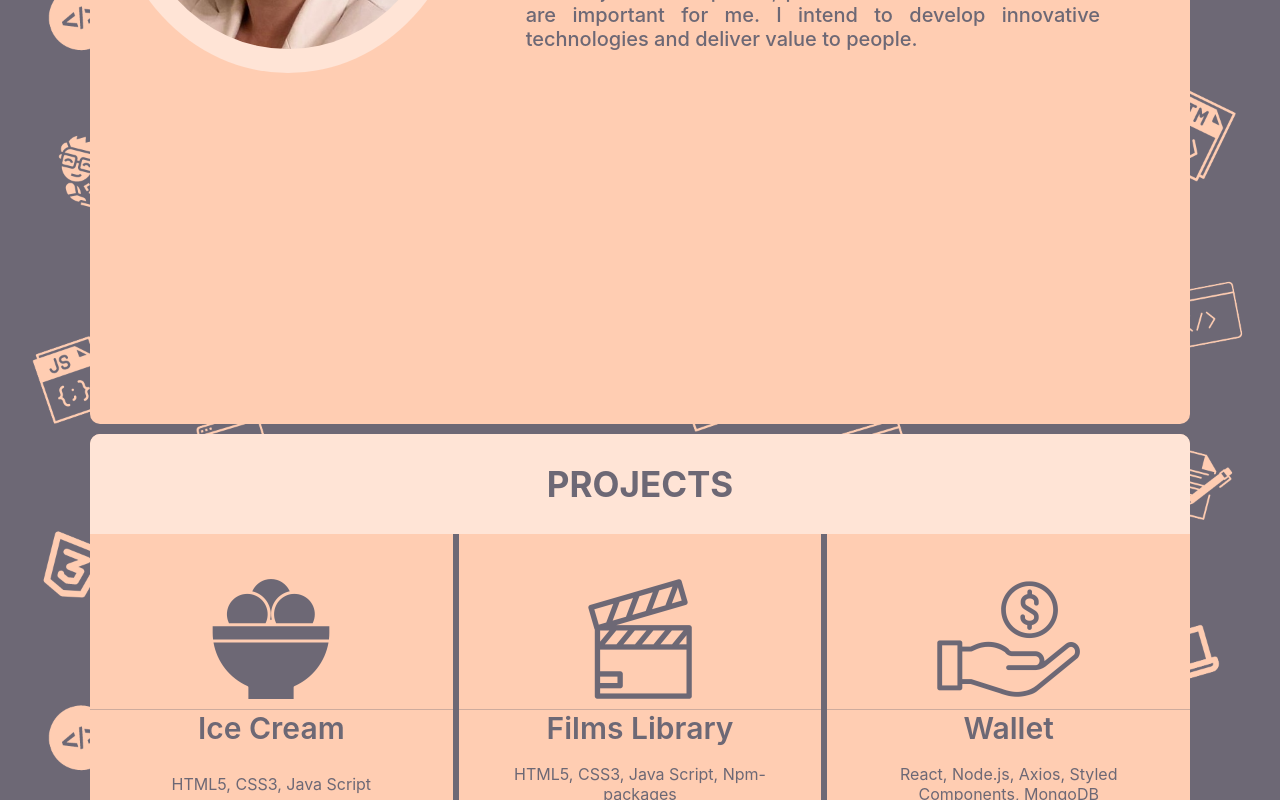
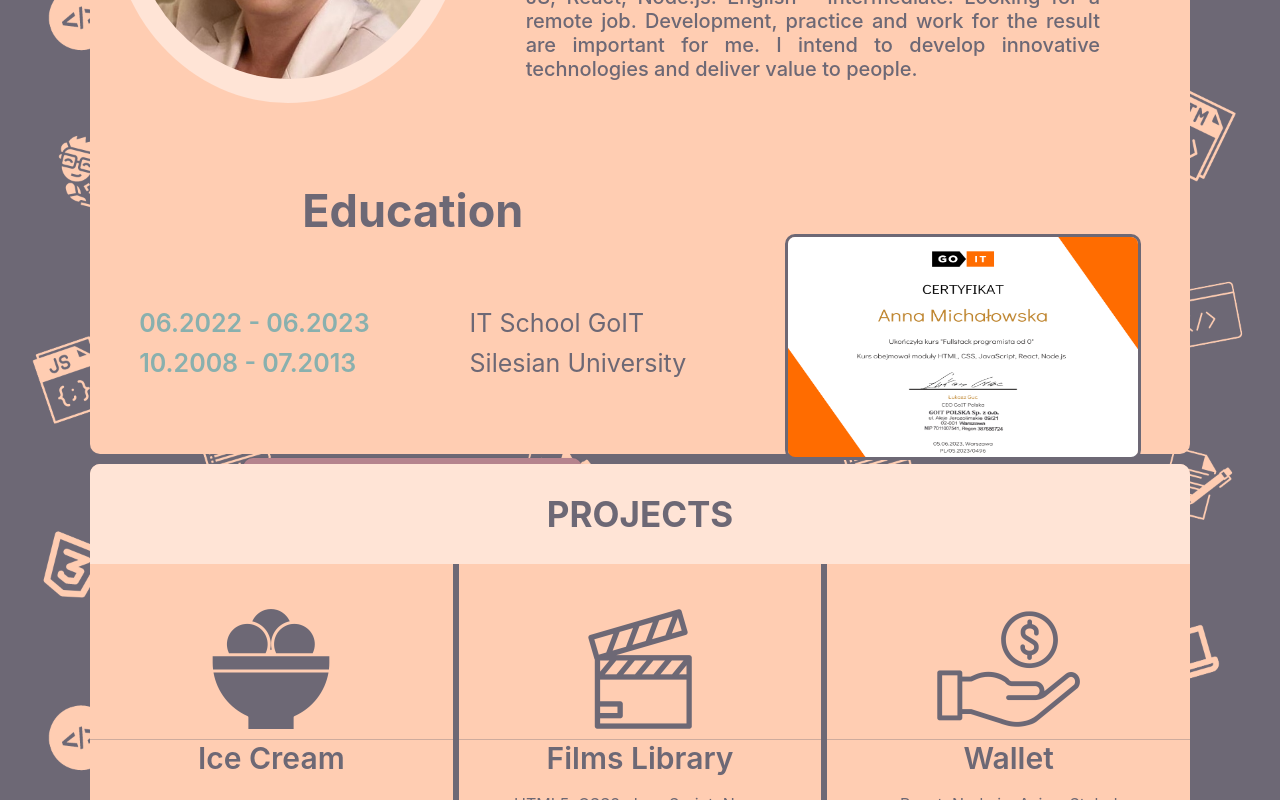
Before and after one commit to annamichalowska/cv-am, a React (Create React App) app: page / in a window 1280 px wide. Shown: the part 1200-2000 px from the top of the page. Built offline with nearby package versions, Linux system fonts and the light colour scheme.

Commit message:
about&home

```diff
--- a/src/components/About/About.jsx
+++ b/src/components/About/About.jsx
@@ -1,29 +1,80 @@
 // import PropTypes from 'prop-types';
 
 import css from './About.module.css';
-import photo from '../Image/am.jpg';
+import photo1 from '../Image/am.jpg';
+import photo2 from '../Image/cert.png';
+import React, { useState } from "react";
 
 export const About = () => {
+  const [activeSection, setActiveSection] = useState("");
+  const scrollToSection = (id) => {
+    setActiveSection(id);
+
+    const section = document.getElementById(id);
+    if (section) {
+      window.scrollTo({
+        top: section.offsetTop - 64,
+        behavior: "smooth",
+      });
+    }
+  };
+
+  const [isImageEnlarged, setIsImageEnlarged] = useState(false);
+
+  const toggleImageSize = () => {
+    setIsImageEnlarged(!isImageEnlarged);
+  };
 
   return (
-
     <div className={css.container} id="about">
       <div className={css.box} >
         <div className={css['photo-box']}>
-          <img src={photo} alt="annamichalowska" className={css.photo} />
+          <img src={photo1} alt="annamichalowska" className={css.photo} />
         </div>
         <div className={css.header}>
           <h1 className={css.title}>Anna <span className={css.surname}>Mówińska</span></h1>
-          <div className={css['profession-box']}><h3 className={css.profession}>JUNIOR FRONT-END DEVELOPER</h3></div>
+          <div className={css['profession-box']}>
+            <h3 className={css.profession}>JUNIOR FRONT-END DEVELOPER</h3>
+          </div>
           <p className={css.description}>
-            I’m a Junior Front-End developer. I focus on HTML5, CSS3, JS, React, Node.js.
-            English - Intermediate. Looking for a remote job. Development,
-            practice and work for the result are important for me. I intend to
-            develop innovative technologies and deliver value to people.
+              I’m a Junior Front-End developer. I focus on HTML5, CSS3, JS, React, Node.js.
+              English - Intermediate. Looking for a remote job. Development,
+              practice and work for the result are important for me. I intend to
+              develop innovative technologies and deliver value to people.
           </p>
+          </div>
         </div>
+        <div className={css.footer}>
+          <div className={css.education}>
+            <h1 className={css['edu-title']}>Education</h1>
+            <div className={css['edu-box']}>
+              <div className={css['date-box']}>
+                <p className={css.date}>06.2022 - 06.2023</p>
+                <p className={css.date}>10.2008 - 07.2013</p>
+              </div>
+              <div className={css['school-box']}>
+                <p className={css.school}>IT School GoIT</p>
+                <p className={css.school}>Silesian University</p>
+              </div>
+            </div>
+            <button className={css.button}>
+              <a
+                href="#contact" className={css.link}
+                onClick={(e) => {
+                  e.preventDefault();
+                  scrollToSection("contact");
+                }}
+              >More information in my CV</a>
+            </button>
+            </div>
+            <img
+          src={photo2}
+          alt="cert"
+          className={`${css.cert} ${isImageEnlarged ? css.enlarged : ""}`}
+          onClick={toggleImageSize}
+        />
       </div>
-    </div>
+      </div>
 
   );
 };
--- a/src/components/About/About.module.css
+++ b/src/components/About/About.module.css
@@ -49,7 +49,7 @@
 
 @media screen and (min-width: 1200px) {
   .photo-box {
-    margin: 0 0 40px 20px;
+    margin: 0 0 20px 20px;
     padding: 20px 20px 20px 20px;
     border-radius: 50% 0 50% 50%;
   }
@@ -171,137 +171,167 @@ color: #b5838d;
 .footer {
   width: 100%;
   display: flex;
-  flex-direction: row;
+  flex-direction: column;
   justify-content: center;
   align-items: center;
+}
+
+@media screen and (min-width: 1200px) {
+  .footer {
+    flex-direction: row;
+    padding: 40px 0;
+    justify-content: space-around;
+  }
+}
+
+.education {
+  display: flex;
+  flex-direction: column;
+  justify-content: center;
+  align-items: center;
+}
+
+.edu-title {
+  font-size: 25px;
+  margin: 0;
+  padding: 20px 0;
+}
+
+@media screen and (min-width: 768px) and (max-width: 1199px) {
+  .edu-title {
+    font-size: 35px;
+  }
+}
+
+@media screen and (min-width: 1200px) {
+  .edu-title {
+    font-size: 45px;
+    padding-bottom: 70px;
+  }
+}
+
+.edu-box {
+  display: flex;
+  flex-direction: row;
+  justify-content: space-between;
+  padding-bottom: 20px;
+  margin: 0;
+  width: 100%;
+}
+
+@media screen and (min-width: 768px) {
+  .edu-box {
+    justify-content: center;
+    font-size: 25px;
+  }
+}
+
+.date-box {
+  display: flex;
+  flex-direction: column;
+  padding-left: 30px;
+}
+
+@media screen and (min-width: 768px) and (max-width: 1199px) {
+  .date-box {
+    padding-right: 100px;
+  }
+}
+
+@media screen and (min-width: 768px) {
+  .date-box {
+    padding-right: 100px;
+    padding-left: 0;
+  }
+}
+
+.date {
+  font-weight: 600;
+  color: #89B0AE;
   margin: 0;
   padding-bottom: 10px;
 }
 
-@media screen and (min-width: 768px) {
-  .footer {
-    padding-bottom: 30px;
+.school-box {
+  display: flex;
+  flex-direction: column;
+  padding-right: 30px;
+}
+
+@media screen and (min-width: 1200px) {
+  .school-box {
+    padding-right: 0;
   }
 }
 
-.graphics {
-  max-width: 150px;
-  margin: 0 15px 0 15px;
-}
-
-@media screen and (min-width: 768px) and (max-width: 1199px) {
-  .graphics {
-    max-width: 250px;
-  }
-}
-
-@media screen and (min-width: 1200px) {
-  .graphics {
-    max-width: 300px;
-    margin: 0 30px 0 30px;
-  }
-}
-
-.arrow {
-  max-width: 50px;
-}
-
-@media screen and (min-width: 768px) and (max-width: 1199px) {
-  .arrow {
-    max-width: 70px;
-  }
-}
-
-@media screen and (min-width: 1200px) {
-  .arrow {
-    max-width: 150px;
-    margin: 0 30px 0 30px;
-  }
-}
-
-.button-box {
-  display: flex;
-  flex-direction: column;
-}
-
-@media screen and (max-width: 1199px) {
-  .button-box {
-    margin-right: 15px;
-  }
-}
-
-@media screen and (min-width: 768px) and (max-width: 1199px) {
-  .button-box {
-    margin: 0;
-  }
-}
-
-@media screen and (min-width: 1200px) {
-  .button-box {
-    margin: 0 30px 0 30px;
-  }
+.school {
+  font-weight: 400;
+  margin: 0;
+  padding-bottom: 10px;
 }
 
 .button {
   border-radius: 10px;
   font-size: 12px;
   font-weight: 700;
-  padding: 5px 10px;
+  padding: 10px 20px;
   margin: 10px;
   cursor: pointer;
   border: none;
   box-shadow: 0px 2px 4px rgba(0, 0, 0, 0.2);
-  background-color: #ffcdb2;
+  background-color:#b5838d;
   transition: background-color 0.3s ease, transform 0.2s ease;
-}
-
-@media screen and (min-width: 768px) {
-  .button {
-    font-size: 20px;
-  }
 }
 
 @media screen and (min-width: 1200px) {
   .button {
-    padding: 10px 20px;
+    font-size: 20px;
+    margin-top: 50px;
   }
 }
 
-.button:hover, .button:focus  {
+.link {
+  color:#ffe4d6;
+  text-decoration: none;
+  text-transform: uppercase;
+}
+
+.button:hover {
+  color: #6d6875;
   transform: translateY(-2px);
   box-shadow: 0px 4px 6px rgba(0, 0, 0, 0.3);
 }
 
-.projects {
-  border: solid 3px #89B0AE;
+.cert {
+  margin-top: 20px;
+  width: 150px;
+  height: 100px;
+  border-radius: 10px;
+  border: solid 3px #6d6875;
 }
 
-.projects:hover {
-  background-color: #89B0AE;
+@media screen and (min-width: 768px) {
+  .cert {
+    width: 350px;
+    height: 220px;
+  }
 }
 
-.skills {
-  border: solid 3px #b5838d;
+.enlarged {
+  position: fixed;
+  top: 50%;
+  left: 50%;
+  transform: translate(-50%, -50%);
+  z-index: 9999;
+  width: 90%;
+  max-width: 1300px;
+  height: 60vh;
+  box-shadow: 0 0 10px rgba(0, 0, 0, 0.5);
+  border-radius: 10px;
 }
 
-.skills:hover {
-  background-color: #b5838d;
+@media screen and (min-width: 1200px) {
+  .enlarged {
+    height: 80vh;
+  }
 }
-
-.contact {
-  border: solid 3px #ffe4d6;
-}
-
-.contact:hover {
-  background-color: #ffe4d6;
-}
-
-.link {
-  color: #6d6875;
-  text-decoration: none;
-  text-transform: uppercase;
-}
-
-.link:hover, .link:focus  {
-  color: #6d6875;
-}
--- a/src/components/Home/Home.module.css
+++ b/src/components/Home/Home.module.css
@@ -18,7 +18,6 @@
   @media screen and (min-width: 768px) {
     .container {
       padding-top: 60px;
-      margin-top: 0;
     }
   }
 
```
Also changed, not shown: src/components/Image/cert.png (added).
